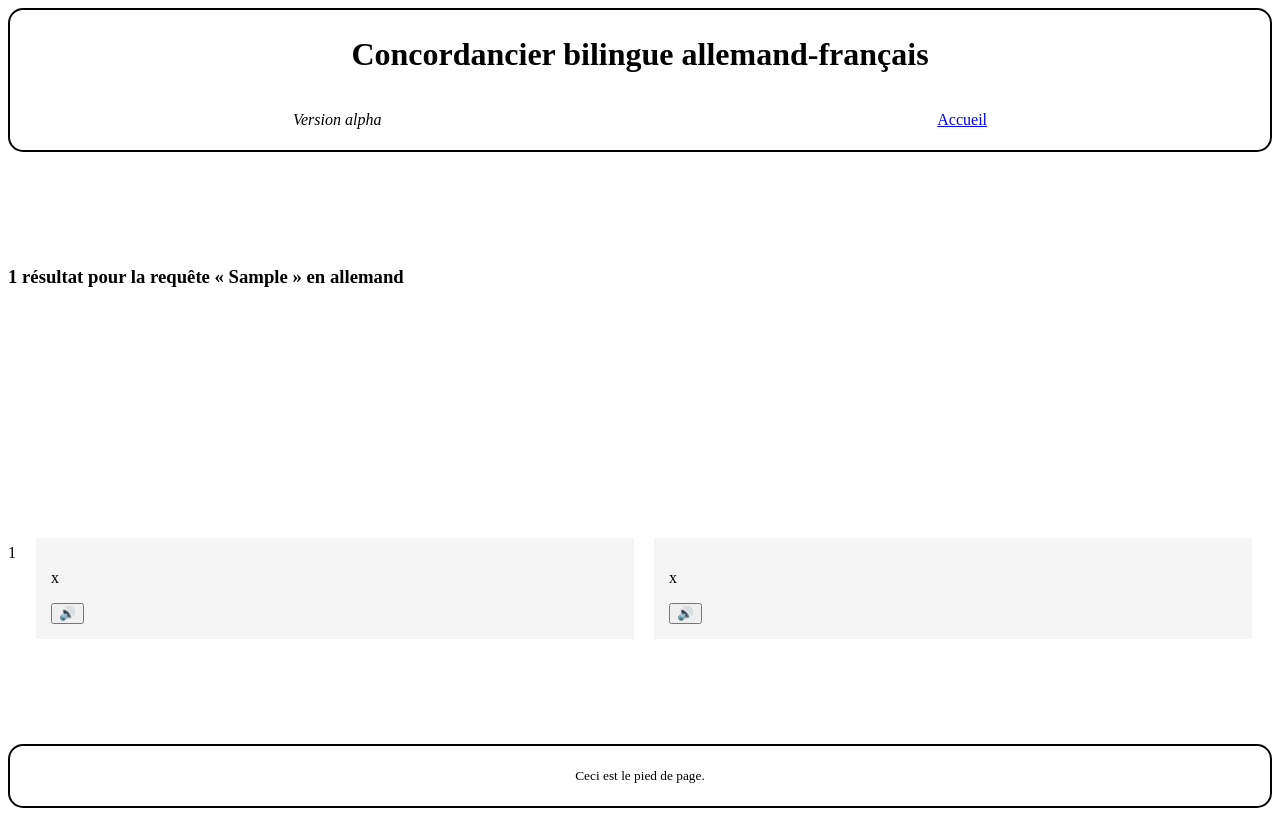
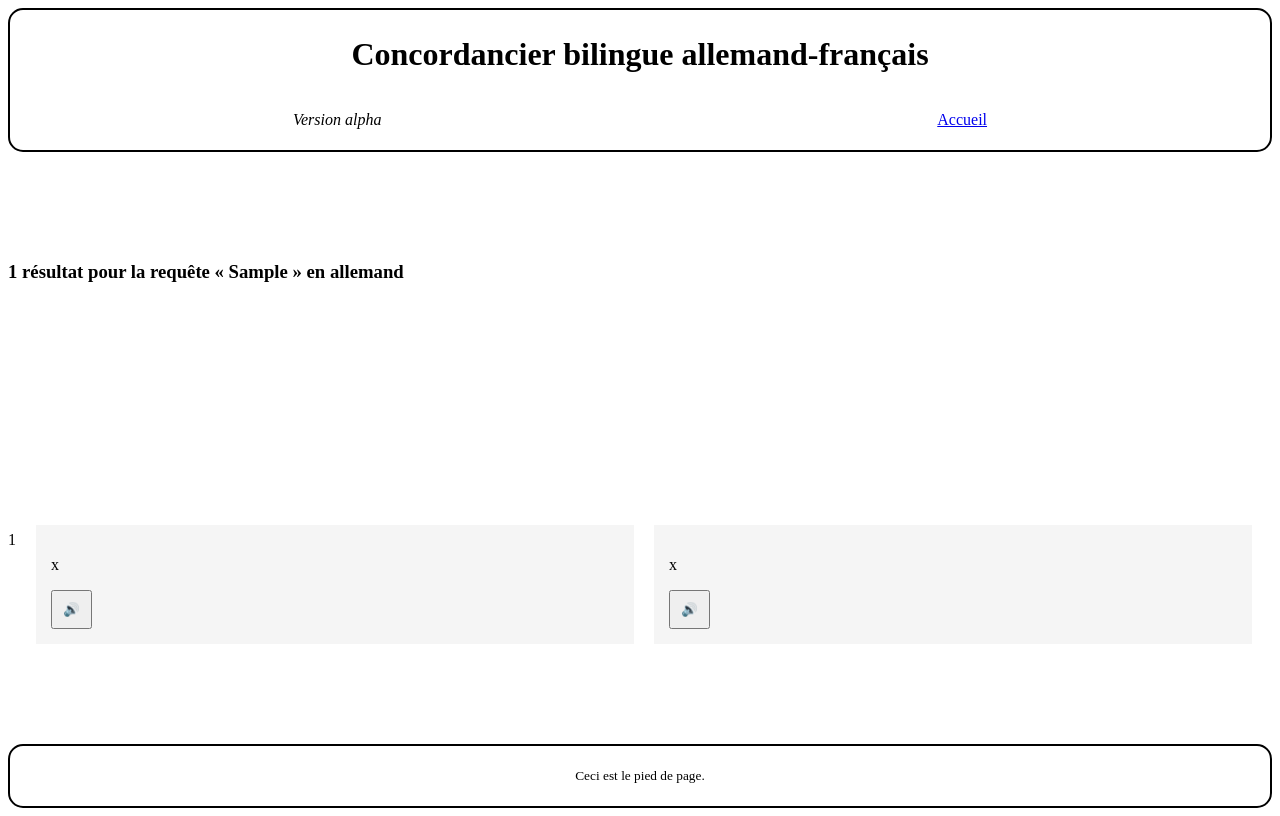
Before and after one commit to monmima/concordancier-bilingue-avec-nodejs-express-sqlite-et-ejs, a Node server app: template views/page-resultats-au-fr.ejs in a window 1280 px wide. Run offline with Node 20, Linux system fonts and the light colour scheme; the template is opened without the code that fills it: most values are stand-ins (such as "Sample title", 1, 10 or a date in 2020); some libraries are stand-ins or nearby versions.

Commit message:
improve CSS on buttons

```diff
--- a/public/css/styles.css
+++ b/public/css/styles.css
@@ -5,6 +5,14 @@ body {
     justify-content: space-between;
 
     min-height: 100vh;
+}
+
+button {
+    padding: 10px;
+}
+
+button:hover {
+    cursor: pointer;
 }
 
 figure {
```
